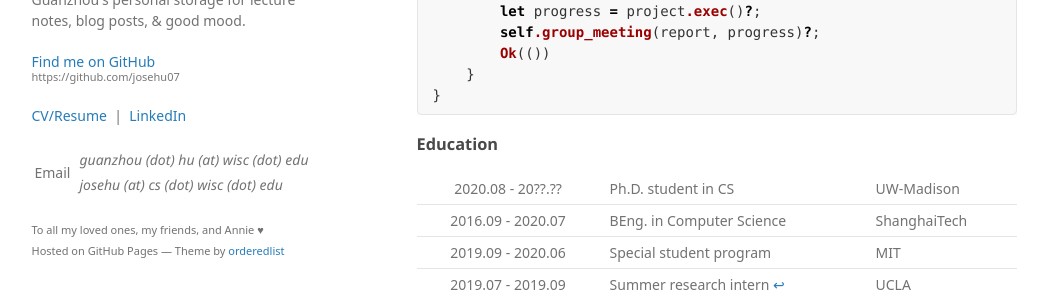
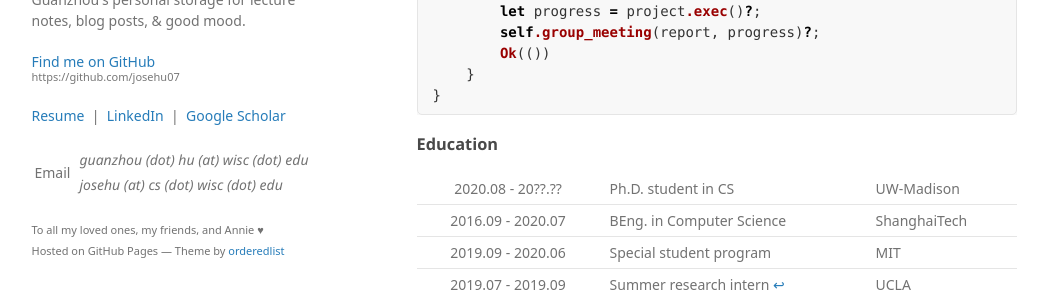
Before and after one commit to josehu07/josehu07.github.io, a Jekyll site: the page built from index.md, in a window 1280 px wide. Shown: the part 433-731 px from the top of the page, without its empty margins (116-1164 px from the left). Built offline with Jekyll 4.4.1, drawn with Linux system fonts in a browser that asks for light colours; some web fonts are replaced; a script that is not in the unit is left out; comment, search, counter and statistics services are not loaded.

Commit message:
Update resume and google scholar page

```diff
--- a/_config.yml
+++ b/_config.yml
@@ -10,6 +10,7 @@ logo: /assets/img/Shark-sq.svg
 
 resume_link: /assets/file/Resume_HGZ.pdf
 linkedin_link: https://www.linkedin.com/in/josehu/
+google_scholar_link: https://scholar.google.com/citations?hl=en&user=CXWO_egAAAAJ
 
 email_one: guanzhou (dot) hu (at) wisc (dot) edu
 email_two: josehu (at) cs (dot) wisc (dot) edu
--- a/_layouts/main.html
+++ b/_layouts/main.html
@@ -41,7 +41,7 @@
         </p>
 
         <p class="view">
-          <a href="{{ site.resume_link }}">CV/Resume</a>&nbsp;&nbsp;|&nbsp;&nbsp;<a href="{{ site.linkedin_link }}">LinkedIn</a><br>
+          <a href="{{ site.resume_link }}">Resume</a>&nbsp;&nbsp;|&nbsp;&nbsp;<a href="{{ site.linkedin_link }}">LinkedIn</a>&nbsp;&nbsp;|&nbsp;&nbsp;<a href="{{ site.google_scholar_link }}">Google Scholar</a><br>
         </p>
 
         <p class="view">
```
Also changed, not shown: 1 other file.
